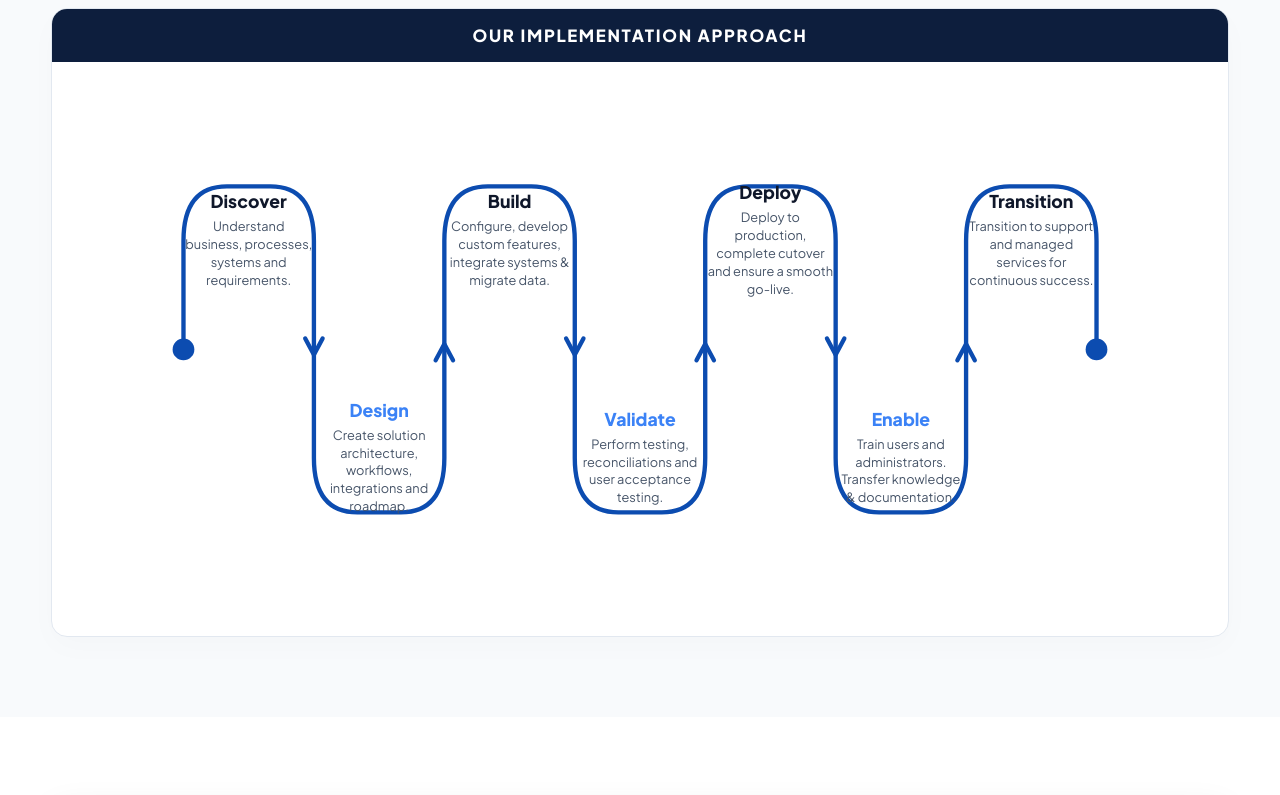
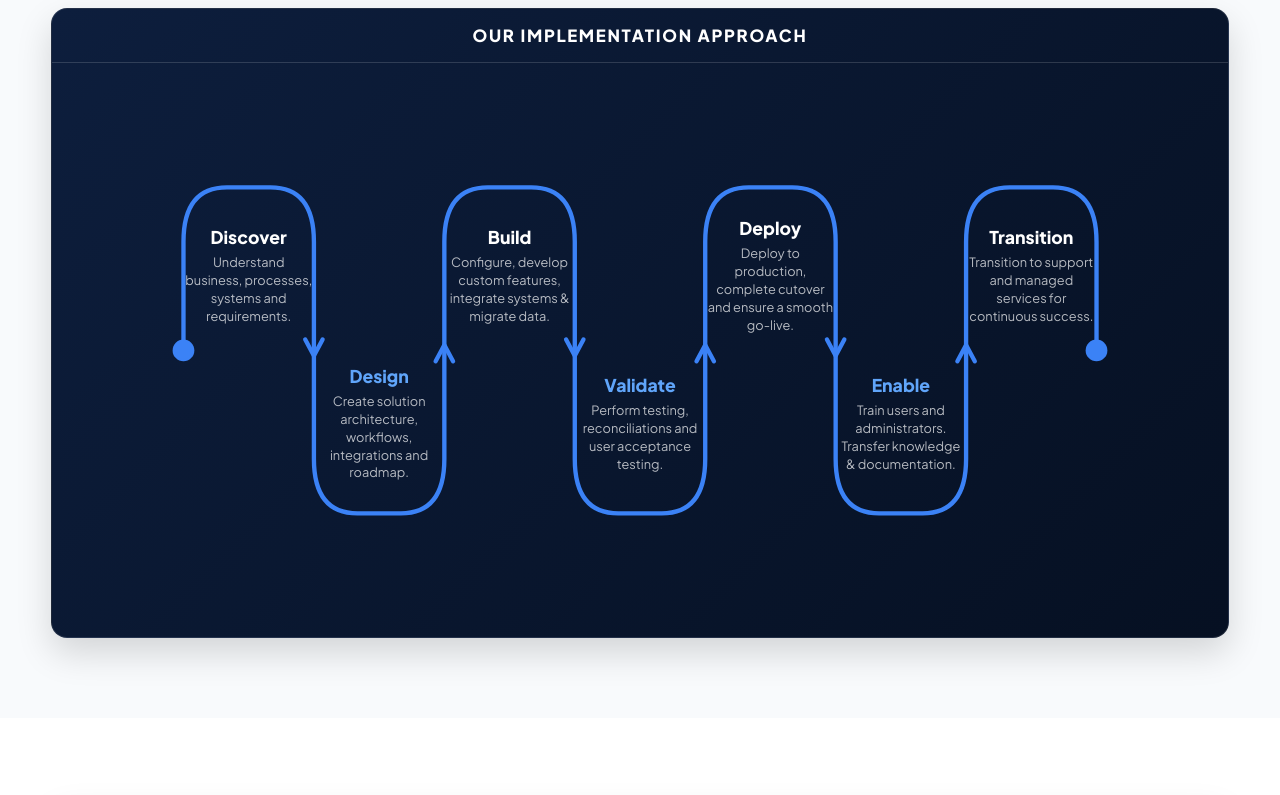
Before and after one commit to Harshit-1309/Gooner_tech, a React (Vite) app: page /services/implementation in a window 1280 px wide. Shown: the part 940-1735 px from the top of the page. Built offline with nearby package versions, Linux system fonts and the light colour scheme; the HTML template or start-up script is replaced by a standard one.

Commit message:
feat: Restyle serpentine approach section with premium dark gradient background and safe label offsets

```diff
--- a/src/pages/ImplementationServices.jsx
+++ b/src/pages/ImplementationServices.jsx
@@ -226,34 +226,34 @@
                     {/* Serpentine Connecting Path (7 turns) */}
                     <path
                       d="M 40,200 L 40,100 Q 40,50 80,50 L 120,50 Q 160,50 160,100 L 160,300 Q 160,350 200,350 L 240,350 Q 280,350 280,300 L 280,100 Q 280,50 320,50 L 360,50 Q 400,50 400,100 L 400,300 Q 400,350 440,350 L 480,350 Q 520,350 520,300 L 520,100 Q 520,50 560,50 L 600,50 Q 640,50 640,100 L 640,300 Q 640,350 680,350 L 720,350 Q 760,350 760,300 L 760,100 Q 760,50 800,50 L 840,50 Q 880,50 880,100 L 880,200"
-                      stroke="#0c4cb0"
+                      stroke="#3b82f6"
                       strokeWidth="4"
                       strokeLinecap="round"
                     />
 
                     {/* Start dot */}
-                    <circle cx="40" cy="200" r="10" fill="#0c4cb0" />
+                    <circle cx="40" cy="200" r="10" fill="#3b82f6" />
 
                     {/* End dot */}
-                    <circle cx="880" cy="200" r="10" fill="#0c4cb0" />
+                    <circle cx="880" cy="200" r="10" fill="#3b82f6" />
 
                     {/* Down arrow 1 */}
-                    <path d="M 152,190 L 160,205 L 168,190" stroke="#0c4cb0" strokeWidth="4" strokeLinecap="round" strokeLinejoin="round" />
+                    <path d="M 152,190 L 160,205 L 168,190" stroke="#3b82f6" strokeWidth="4" strokeLinecap="round" strokeLinejoin="round" />
 
                     {/* Up arrow 1 */}
-                    <path d="M 272,210 L 280,195 L 288,210" stroke="#0c4cb0" strokeWidth="4" strokeLinecap="round" strokeLinejoin="round" />
+                    <path d="M 272,210 L 280,195 L 288,210" stroke="#3b82f6" strokeWidth="4" strokeLinecap="round" strokeLinejoin="round" />
 
                     {/* Down arrow 2 */}
-                    <path d="M 392,190 L 400,205 L 408,190" stroke="#0c4cb0" strokeWidth="4" strokeLinecap="round" strokeLinejoin="round" />
+                    <path d="M 392,190 L 400,205 L 408,190" stroke="#3b82f6" strokeWidth="4" strokeLinecap="round" strokeLinejoin="round" />
 
                     {/* Up arrow 2 */}
-                    <path d="M 512,210 L 520,195 L 528,210" stroke="#0c4cb0" strokeWidth="4" strokeLinecap="round" strokeLinejoin="round" />
+                    <path d="M 512,210 L 520,195 L 528,210" stroke="#3b82f6" strokeWidth="4" strokeLinecap="round" strokeLinejoin="round" />
 
                     {/* Down arrow 3 */}
-                    <path d="M 632,190 L 640,205 L 648,190" stroke="#0c4cb0" strokeWidth="4" strokeLinecap="round" strokeLinejoin="round" />
+                    <path d="M 632,190 L 640,205 L 648,190" stroke="#3b82f6" strokeWidth="4" strokeLinecap="round" strokeLinejoin="round" />
 
                     {/* Up arrow 3 */}
-                    <path d="M 752,210 L 760,195 L 768,210" stroke="#0c4cb0" strokeWidth="4" strokeLinecap="round" strokeLinejoin="round" />
+                    <path d="M 752,210 L 760,195 L 768,210" stroke="#3b82f6" strokeWidth="4" strokeLinecap="round" strokeLinejoin="round" />
                   </svg>
 
                   {/* Serpentine Step Details Overlays */}
```
Also changed, not shown: src/index.css, 1 other file (tests, documents, lock files or other folders).
